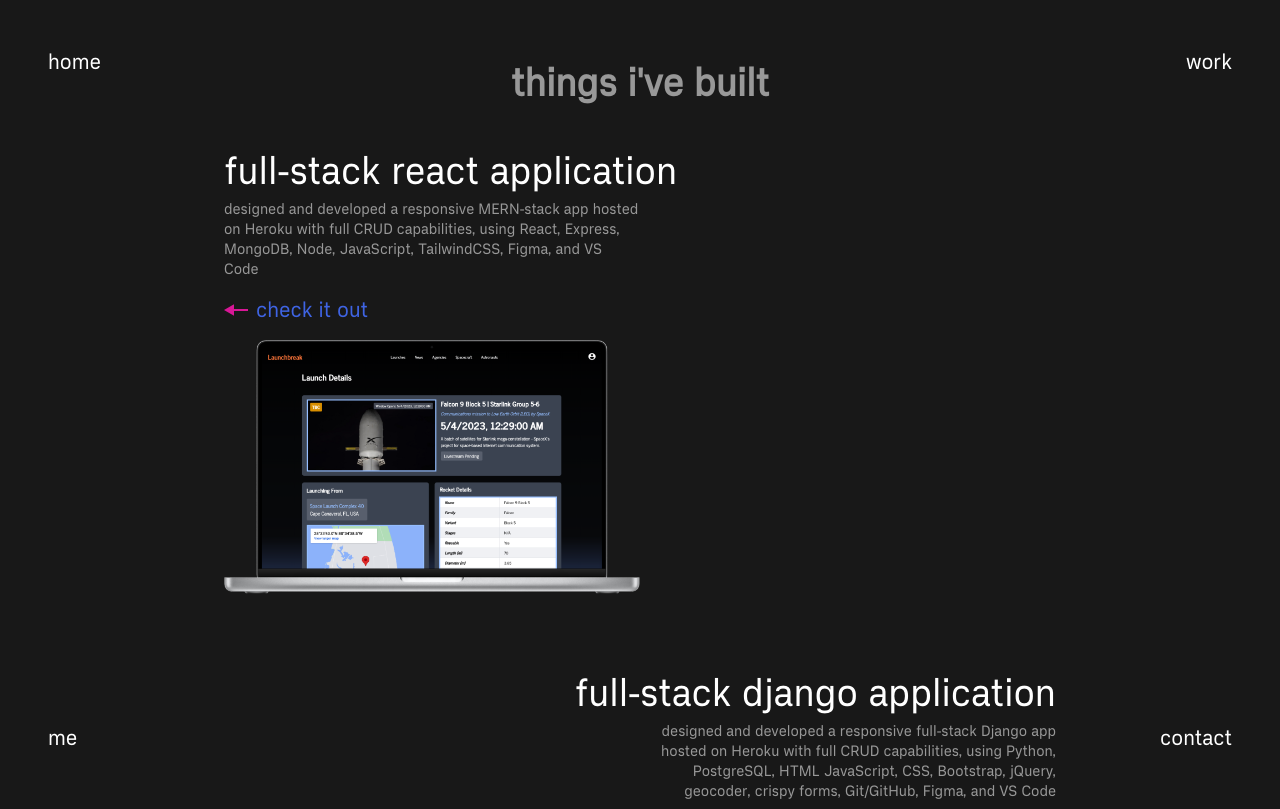
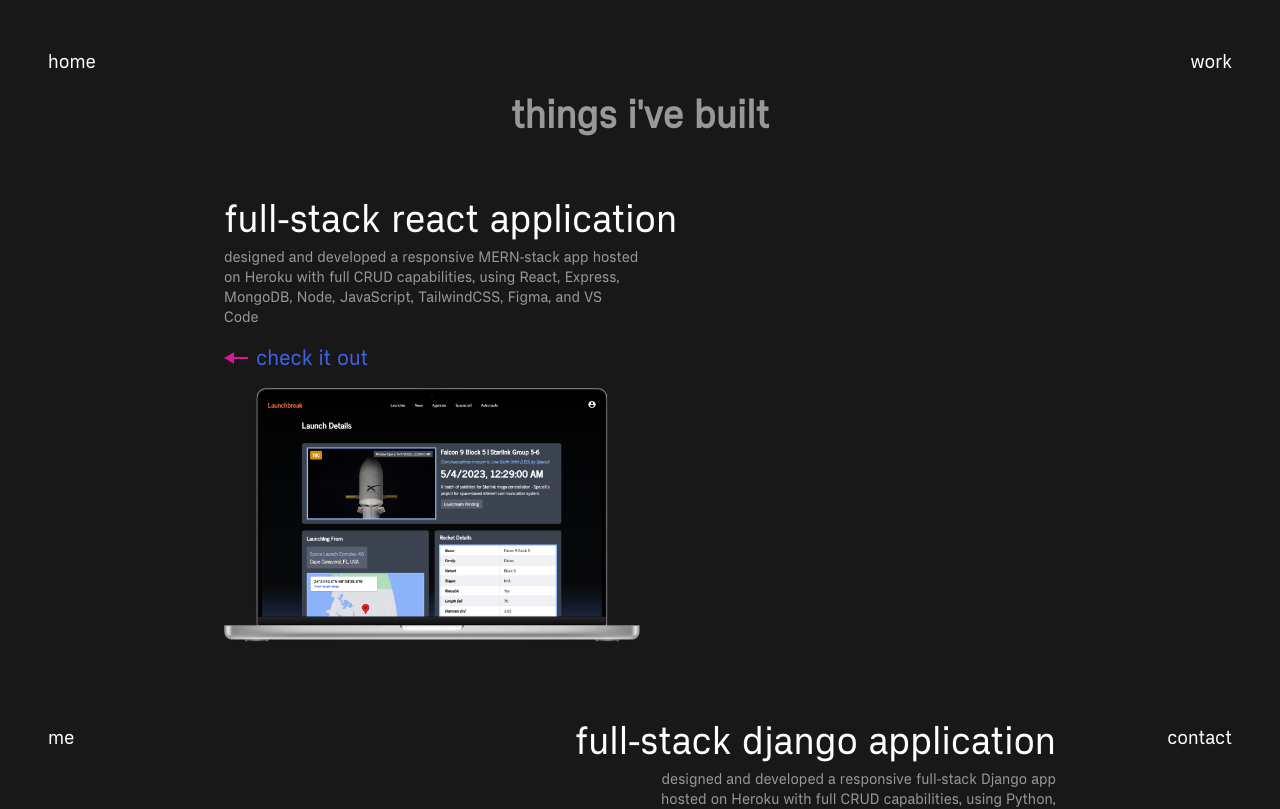
Before and after one commit to gabewolford/react-portfolio, a React (Vite) app: page /work in a window 1280 px wide. Shown: the top 809 px of the page. Built offline with nearby package versions, Linux system fonts and the light colour scheme.

Commit message:
fixed work page margin, made nav font smaller

```diff
--- a/src/components/Nav/index.jsx
+++ b/src/components/Nav/index.jsx
@@ -6,14 +6,14 @@ export default function Nav() {
         <nav className="fixed">
             <Link
                 to='/'
-                className="fixed text-md top-8 left-8 lg:top-12 lg:left-12 lg:text-xl hover:text-pink hover:underline hover:decoration-wavy hover:underline-offset-4 hover:decoration-2 hover:font-bold hover:scale-110 transtion ease-in-out duration-500"
+                className="fixed text-md top-8 left-8 lg:top-12 lg:left-12 lg:text-lg hover:text-pink hover:underline hover:decoration-wavy hover:underline-offset-4 hover:decoration-2 hover:font-bold hover:scale-110 transtion ease-in-out duration-500"
                 >
                 home
             </Link>
 
             <Link
                 to='/work'
-                className="fixed fixed text-md top-8 right-8 lg:top-12 lg:right-12 lg:text-xl hover:text-green  hover:underline hover:decoration-wavy hover:underline-offset-4 hover:decoration-2 hover:font-bold hover:scale-110 transtion ease-in-out duration-500"
+                className="fixed fixed text-md top-8 right-8 lg:top-12 lg:right-12 lg:text-lg hover:text-green  hover:underline hover:decoration-wavy hover:underline-offset-4 hover:decoration-2 hover:font-bold hover:scale-110 transtion ease-in-out duration-500"
                 >
                 work
             </Link>
@@ -21,14 +21,14 @@ export default function Nav() {
 
             <Link
                 to='/me'
-                className="fixed text-md bottom-8 left-8 lg:bottom-12 lg:left-12 lg:text-xl hover:text-orange  hover:underline hover:decoration-wavy hover:underline-offset-4 hover:decoration-2 hover:font-bold hover:scale-110 transtion ease-in-out duration-500"
+                className="fixed text-md bottom-8 left-8 lg:bottom-12 lg:left-12 lg:text-lg hover:text-orange  hover:underline hover:decoration-wavy hover:underline-offset-4 hover:decoration-2 hover:font-bold hover:scale-110 transtion ease-in-out duration-500"
                 >
                 me
             </Link>
 
             <div>
                 <a href="mailto:gabewolford@gmail.com"
-                className="fixed text-md bottom-8 right-8 lg:bottom-12 lg:right-12 lg:text-xl hover:text-yellow  hover:underline hover:decoration-wavy hover:underline-offset-4 hover:decoration-2 hover:font-bold hover:scale-110 transtion ease-in-out duration-500">contact</a>
+                className="fixed text-md bottom-8 right-8 lg:bottom-12 lg:right-12 lg:text-lg hover:text-yellow  hover:underline hover:decoration-wavy hover:underline-offset-4 hover:decoration-2 hover:font-bold hover:scale-110 transtion ease-in-out duration-500">contact</a>
             </div>
         </nav>
         </>
--- a/src/components/WorkPage/index.jsx
+++ b/src/components/WorkPage/index.jsx
@@ -6,12 +6,12 @@ import gregslistMockup from '../../assets/gregslist mockup.png'
 
 export default function WorkPage() {
     return (
-        <div className="mt-16 pb-36 max-w-[65vw] mx-auto">
+        <div className="mt-24 pb-36 max-w-[65vw] mx-auto">
             <header className="text-center text-2xl md:text-4xl font-bold">
                     <h1 className="text-dark-grey">things i've built</h1>
             </header>
 
-            <section className='mt-12'>
+            <section className='mt-16'>
                 <a href="https://github.com/gabewolford/launchbreak" target="_blank">
                     <h1 className="text-3xl md:text-4xl hover:text-yellow hover:scale-105 transition ease-in-out duration-500">full-stack react application</h1>
                 </a>
```
